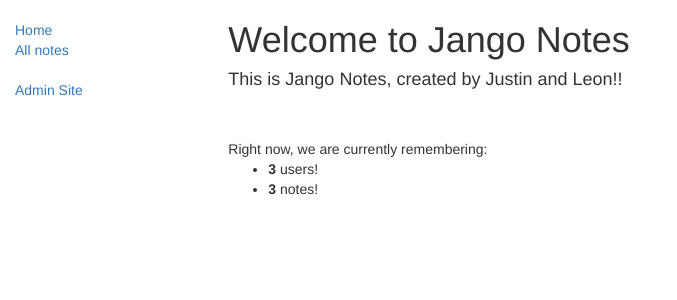
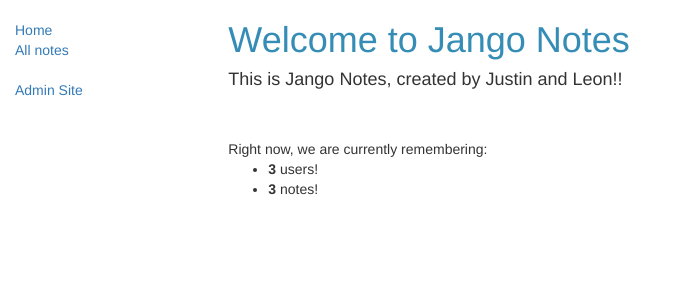
Before and after one commit to LonJonn/Jango-Notes, a Django app: page / in a window 1280 px wide. Shown: the top 300 px of the page, without its empty margins (0-677 px from the left). Run offline with Django 3.2, Linux system fonts and the light colour scheme; data comes from the database, SQL or seed files in the repository; both versions use the stored data as it was after the commit; some libraries are stand-ins or nearby versions.

Commit message:
added back h1

```diff
--- a/jangoMain/static/notesApp/css/styles.css
+++ b/jangoMain/static/notesApp/css/styles.css
@@ -2,6 +2,10 @@
     margin-top: 20px;
     padding: 0;
     list-style: none;
+}
+
+h1 {
+    color: rgb(53, 141, 182)
 }
 
 .red {
```
Also changed, not shown: jangoMain/db.sqlite3.
